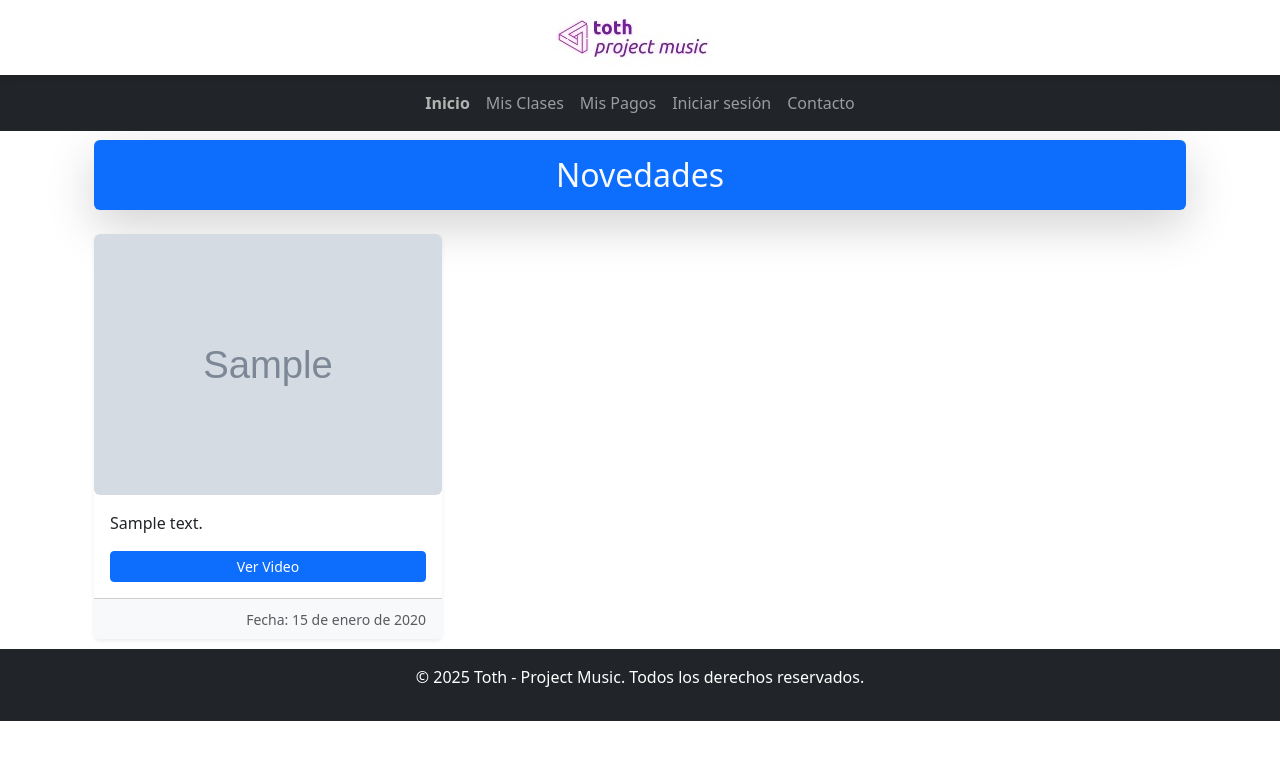
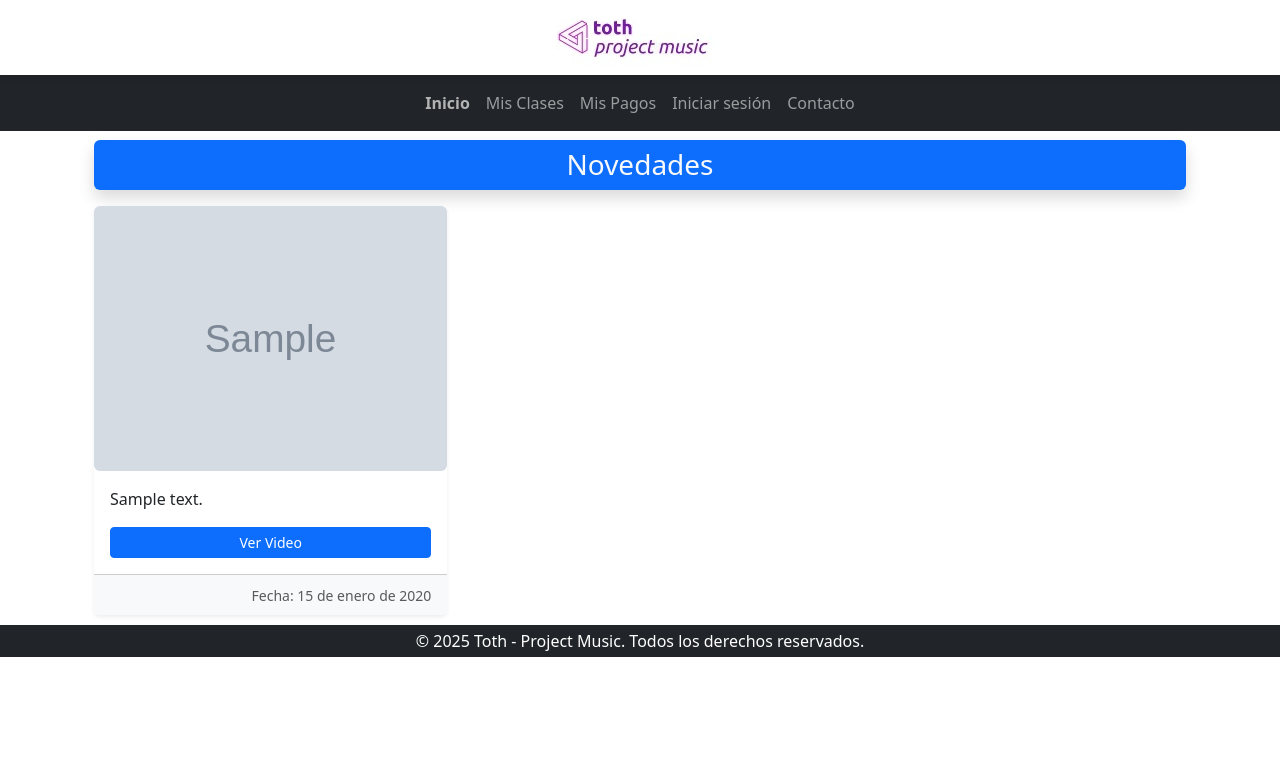
Before and after one commit to julianlods/toth, a Django app: page / in a window 1280 px wide. Shown: the top 760 px of the page. Run offline with Django 5.2, Linux system fonts and the light colour scheme; tables that the repository leaves empty hold one stand-in row (values such as "Sample post"); grey boxes marked "Sample" are stand-in pictures; some libraries are stand-ins or nearby versions.

Commit message:
Corrección en pagos rechazados, ajuste de footer y estilos

```diff
--- a/toth/templates/toth/base.html
+++ b/toth/templates/toth/base.html
@@ -140,10 +140,9 @@
         {% block content %}
         {% endblock %}
     </main>
-
-    <footer class="bg-dark text-white text-center py-3">
+    <footer class="bg-dark text-white text-center py-1 d-flex align-items-center justify-content-center">
         <div class="container">
-            <p>&copy; 2025 Toth - Project Music. Todos los derechos reservados.</p>
+            <p class="m-0">&copy; 2025 Toth - Project Music. Todos los derechos reservados.</p>
         </div>
     </footer>
     <script>
--- a/toth/templates/toth/index.html
+++ b/toth/templates/toth/index.html
@@ -12,8 +12,8 @@
             <div class="col-md-8"> <!-- General ocupa 2/3 si hay "Sos Vos" -->
                 {% if novedades_generales %}
                 <div class="novedades">
-                    <h2 class="text-center mb-4 text-light bg-primary p-3 rounded shadow-lg"> Novedades </h2>
-                    <div class="row row-cols-2 g-4">  {# 2 columnas cuando hay "Sos Vos" #}
+                    <h3 class="text-center mb-3 text-light bg-primary p-2 rounded shadow">Novedades</h3>
+                    <div class="row row-cols-2 g-3">  {# 2 columnas cuando hay "Sos Vos" #}
                         {% for novedad in novedades_generales %}
                         <div class="col">
                             <div class="card shadow-sm h-100 border-0">
@@ -51,11 +51,11 @@
                 {% endif %}
             </div>
         {% else %}
-            <div class="col-md-12"> <!-- General ocupa todo si "Sos Vos" no está -->
+            <div class="col-md-12">
                 {% if novedades_generales %}
                 <div class="novedades">
-                    <h2 class="text-center mb-4 text-light bg-primary p-3 rounded shadow-lg"> Novedades </h2>
-                    <div class="row row-cols-3 g-4">  {# 3 columnas cuando NO hay "Sos Vos" #}
+                    <h3 class="text-center mb-3 text-light bg-primary p-2 rounded shadow">Novedades</h3>
+                    <div class="row row-cols-3 g-3">  {# 3 columnas cuando NO hay "Sos Vos" #}
                         {% for novedad in novedades_generales %}
                         <div class="col">
                             <div class="card shadow-sm h-100 border-0">
@@ -97,8 +97,8 @@
         {% if novedades_sos_vos %}
         <div class="col-md-4"> <!-- "Sos Vos" ocupa 1/3 solo si existe -->
             <div class="sos-vos">
-                <h2 class="text-center mb-4 text-dark bg-warning p-3 rounded shadow-lg">⭐ Sos Vos ⭐</h2>
-                <div class="row row-cols-1 g-4">
+                <h3 class="text-center mb-3 text-light bg-danger p-2 rounded shadow">Sos Vos</h3>
+                <div class="row row-cols-1 g-3">
                     {% for novedad in novedades_sos_vos %}
                     <div class="col">
                         <div class="card shadow-sm h-100 border-0">
```
Also changed, not shown: toth/templates/toth/pago.html (+30 -0 lines).
